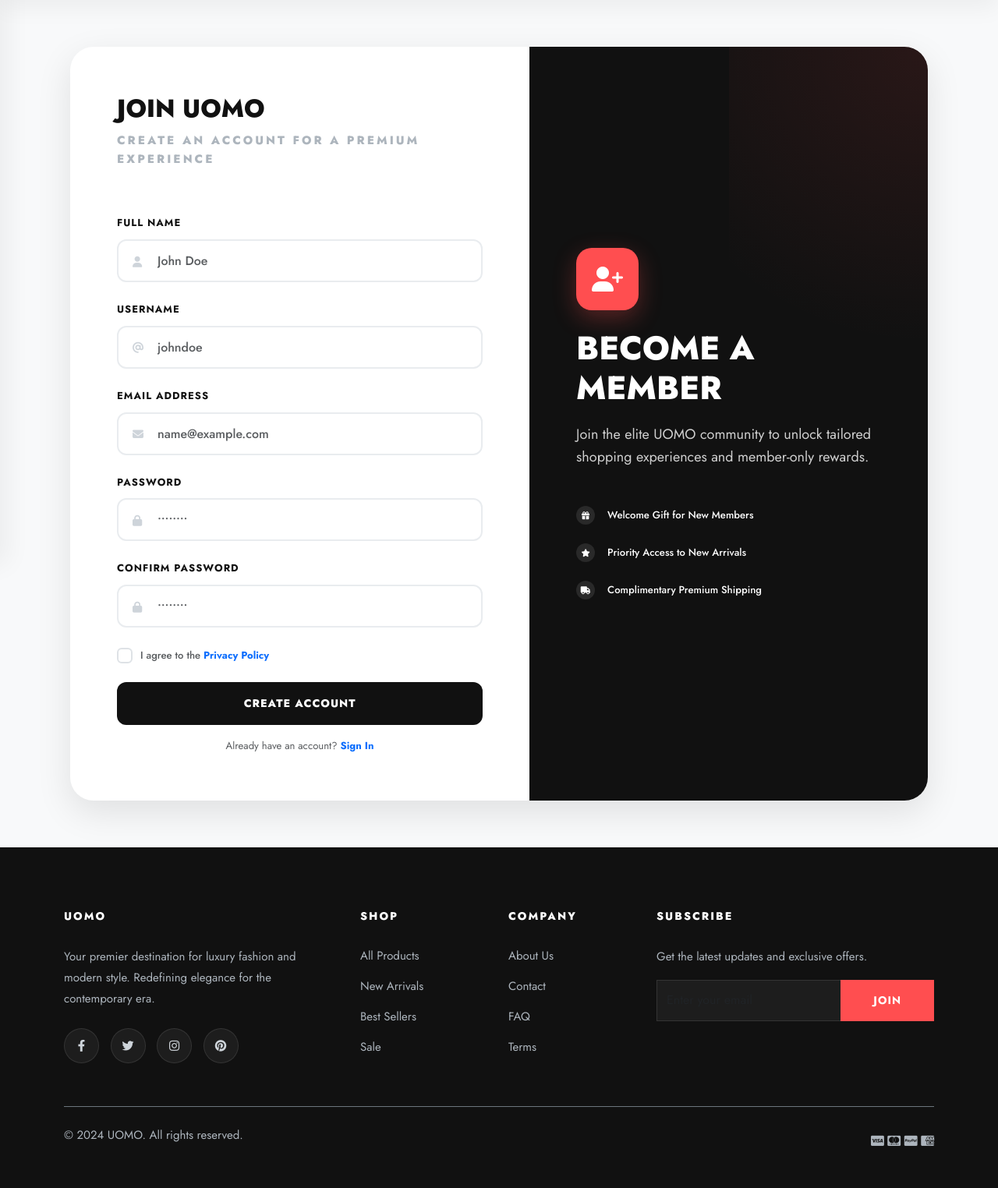
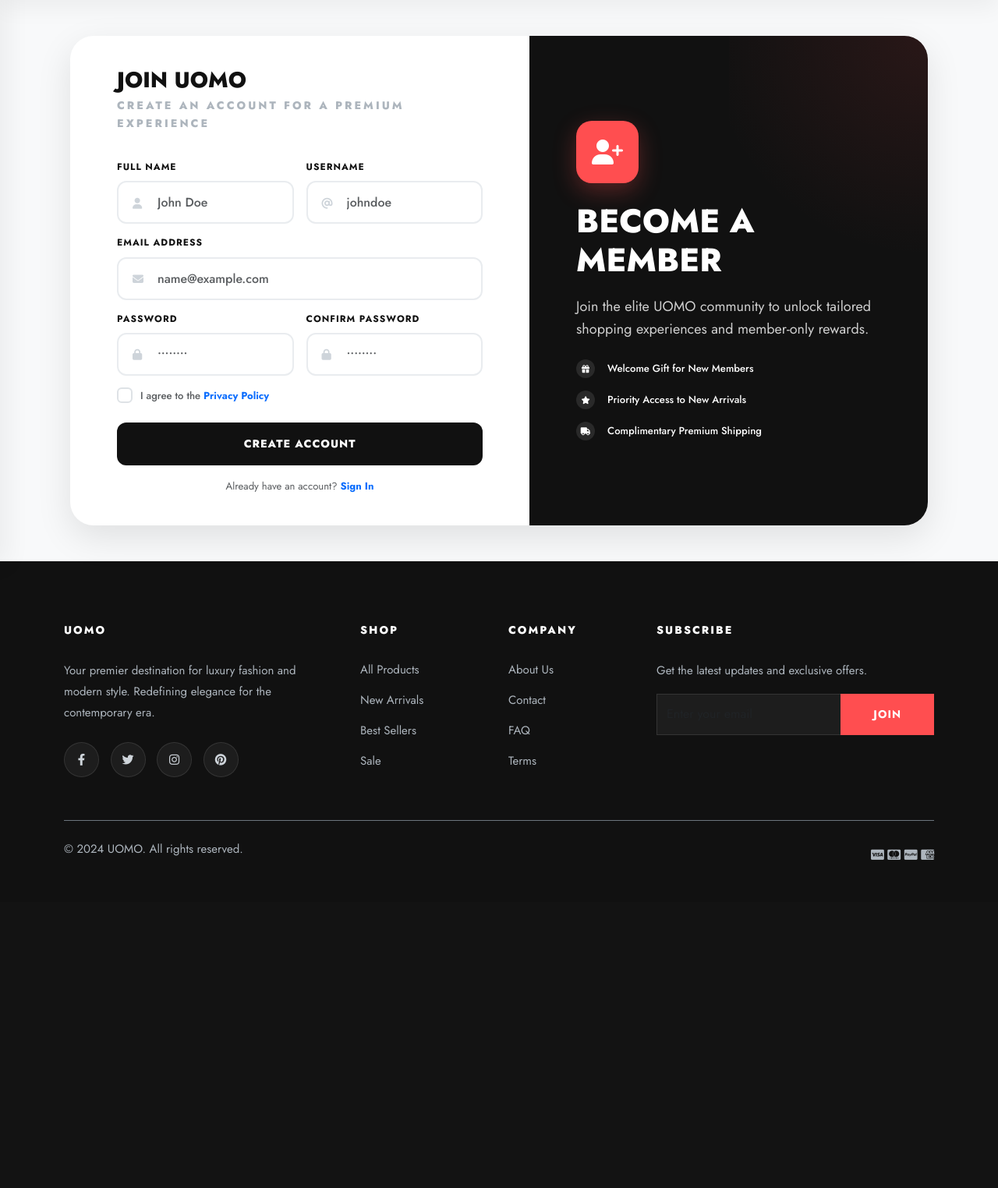
Before and after one commit to shakiill/django_ecommerce, a Django app: template templates/storefront/register.html in a window 1280 px wide. Shown: the part 76-1600 px from the top of the page at 78% size. After the commit the page ends 1179 px from the top, so only its background shows below. Run offline with Django 3.2, Linux system fonts and the light colour scheme; the template is opened without the code that fills it, so the values that code supplies are empty; some libraries are stand-ins or nearby versions.

```diff
--- a/static/assets/css/storefront-base.css
+++ b/static/assets/css/storefront-base.css
@@ -673,7 +673,7 @@ a {
     display: flex;
     align-items: center;
     justify-content: center;
-    padding: 60px 20px;
+    padding: 40px 20px;
 }
 
 .auth-split-container {
@@ -684,12 +684,12 @@ a {
     border-radius: 30px;
     overflow: hidden;
     box-shadow: var(--shadow-hover);
-    min-height: 650px;
+    min-height: 600px;
 }
 
 .auth-form-side {
     flex: 1.2;
-    padding: 60px;
+    padding: 40px 60px;
     display: flex;
     flex-direction: column;
     justify-content: center;
@@ -699,7 +699,7 @@ a {
     flex: 1;
     background: var(--black);
     color: var(--white);
-    padding: 60px;
+    padding: 40px 60px;
     display: flex;
     flex-direction: column;
     justify-content: center;
@@ -718,28 +718,28 @@ a {
 }
 
 .auth-header .section-title {
-    font-size: 32px;
+    font-size: 28px;
     font-weight: 800;
-    margin-bottom: 10px;
+    margin-bottom: 5px;
     text-transform: uppercase;
 }
 
 .auth-header .section-subtitle {
     color: var(--gray-500);
-    font-size: 15px;
+    font-size: 14px;
 }
 
 /* Auth Forms */
 .modern-form .form-group {
-    margin-bottom: 25px;
+    margin-bottom: 15px;
 }
 
 .modern-form .form-label {
     font-weight: 700;
-    font-size: 13px;
+    font-size: 12px;
     text-transform: uppercase;
     letter-spacing: 1px;
-    margin-bottom: 10px;
+    margin-bottom: 8px;
     display: block;
 }
 
--- a/templates/storefront/register.html
+++ b/templates/storefront/register.html
@@ -9,14 +9,15 @@
         <div class="auth-form-side">
             <div class="form-content">
                 <div id="register-section" class="auth-section">
-                    <div class="auth-header mb-5">
+                    <div class="auth-header mb-4">
                         <h2 class="section-title">Join UOMO</h2>
                         <p class="section-subtitle">Create an account for a premium experience</p>
                     </div>
 
                     <form id="register-form" class="modern-form">
                         {% csrf_token %}
-                        <div class="form-group">
+                        <div class="row g-3">
+                            <div class="col-md-6 form-group">
                                 <label class="form-label">Full Name</label>
                                 <div class="input-wrapper">
                                     <i class="fas fa-user input-icon"></i>
@@ -24,11 +25,12 @@
                                 </div>
                             </div>
 
-                        <div class="form-group">
+                            <div class="col-md-6 form-group">
                                 <label class="form-label">Username</label>
                                 <div class="input-wrapper">
                                     <i class="fas fa-at input-icon"></i>
                                     <input type="text" class="form-control" id="username" placeholder="johndoe" required>
+                                </div>
                             </div>
                         </div>
 
@@ -40,7 +42,8 @@
                             </div>
                         </div>
 
-                        <div class="form-group">
+                        <div class="row g-3">
+                            <div class="col-md-6 form-group">
                                 <label class="form-label">Password</label>
                                 <div class="input-wrapper">
                                     <i class="fas fa-lock input-icon"></i>
@@ -48,11 +51,12 @@
                                 </div>
                             </div>
 
-                        <div class="form-group">
+                            <div class="col-md-6 form-group">
                                 <label class="form-label">Confirm Password</label>
                                 <div class="input-wrapper">
                                     <i class="fas fa-lock input-icon"></i>
                                     <input type="password" class="form-control" id="password2" placeholder="••••••••" required>
+                                </div>
                             </div>
                         </div>
 
@@ -123,12 +127,12 @@
                 <h2 class="welcome-title text-white">BECOME A MEMBER</h2>
                 <p class="welcome-text">Join the elite UOMO community to unlock tailored shopping experiences and member-only rewards.</p>
 
-                <div class="auth-features mt-5">
-                    <div class="d-flex align-items-center gap-3 mb-4">
+                <div class="auth-features mt-4">
+                    <div class="d-flex align-items-center gap-3 mb-3">
                         <div class="feature-icon-sm"><i class="fas fa-gift"></i></div>
                         <span class="small fw-medium">Welcome Gift for New Members</span>
                     </div>
-                    <div class="d-flex align-items-center gap-3 mb-4">
+                    <div class="d-flex align-items-center gap-3 mb-3">
                         <div class="feature-icon-sm"><i class="fas fa-star"></i></div>
                         <span class="small fw-medium">Priority Access to New Arrivals</span>
                     </div>
```
Lines whose indentation alone changed are shown as unchanged.
